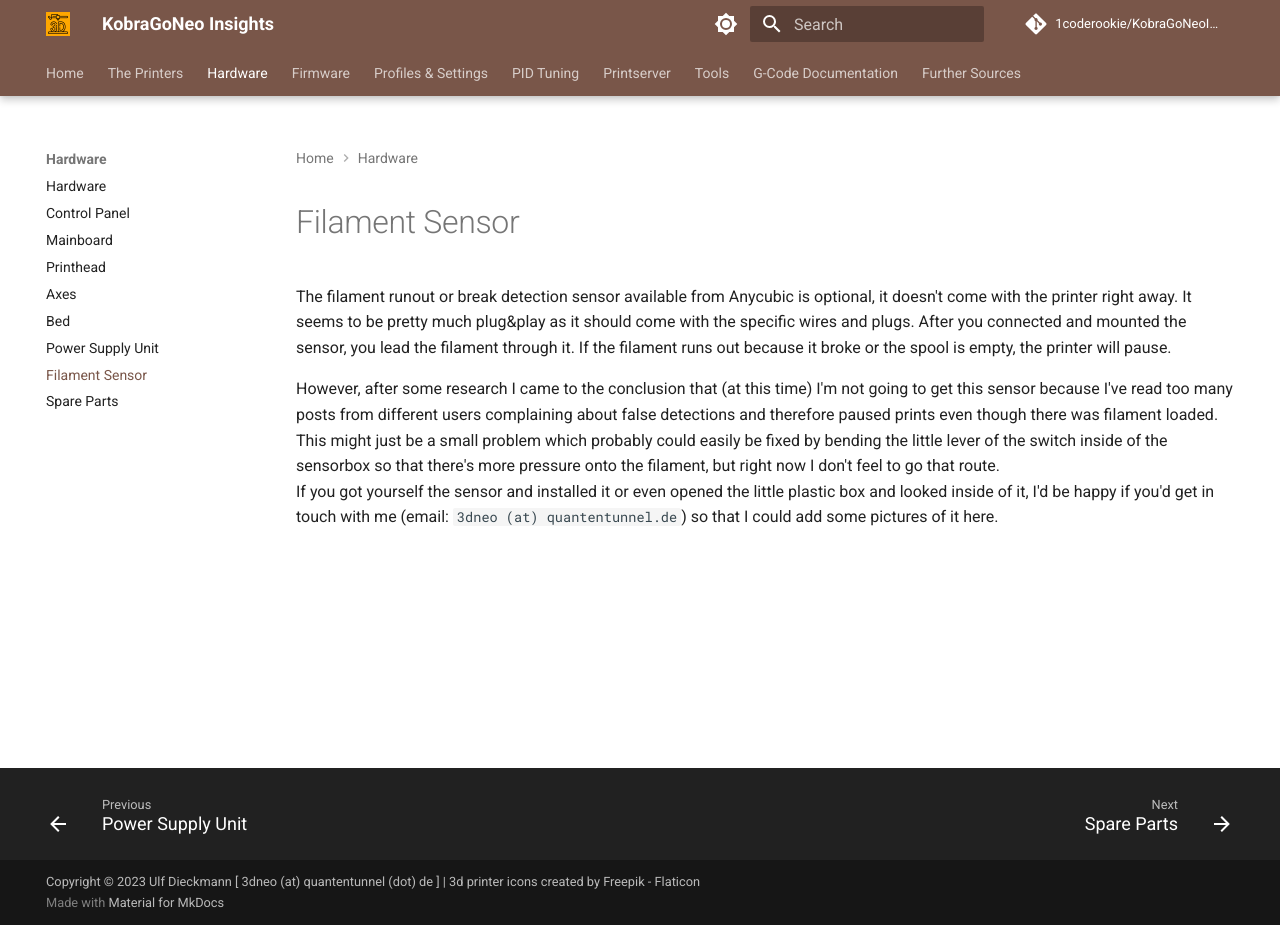
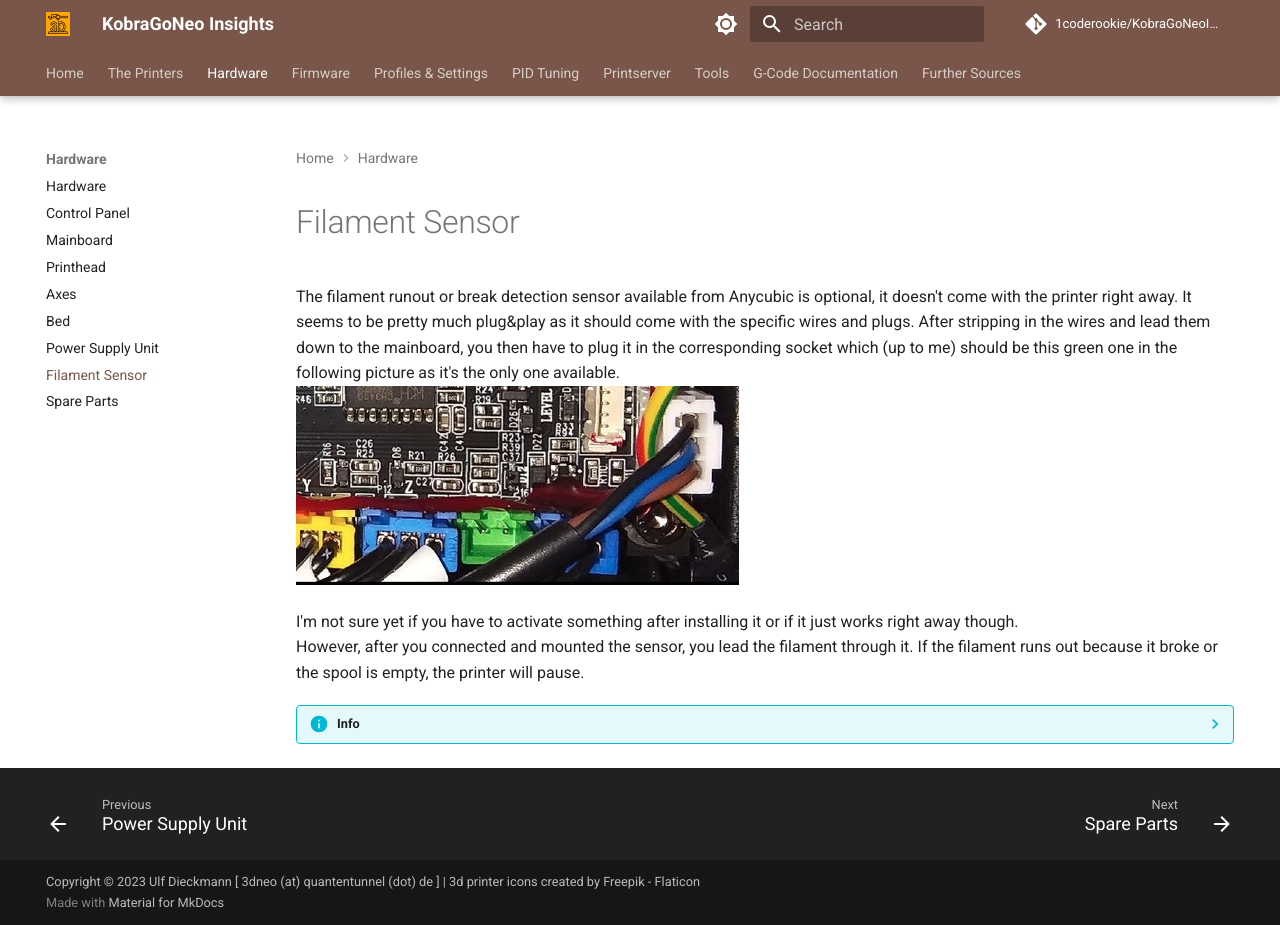
Before and after one commit to 1coderookie/KobraGoNeoInsights, an MkDocs documentation site: the page built from docs/hardware/filament_sensor.md, in a window 1280 px wide and 925 px high. Built offline with MkDocs 1.6.1 and Material for MkDocs 9.7.7, drawn with Linux system fonts in a browser that asks for light colours; comment, search, counter and statistics services are not loaded.

Commit message:
Update filament_sensor.md

```diff
--- a/docs/hardware/filament_sensor.md
+++ b/docs/hardware/filament_sensor.md
@@ -2,7 +2,13 @@
 
 # Filament Sensor
 
-The filament runout or break detection sensor available from Anycubic is optional, it doesn't come with the printer right away. It seems to be pretty much plug&play as it should come with the specific wires and plugs. After you connected and mounted the sensor, you lead the filament through it. If the filament runs out because it broke or the spool is empty, the printer will pause.
+The filament runout or break detection sensor available from Anycubic is optional, it doesn't come with the printer right away. It seems to be pretty much plug&play as it should come with the specific wires and plugs. After stripping in the wires and lead them down to the mainboard, you then have to plug it in the corresponding socket which (up to me) should be this green one in the following picture as it's the only one available.
+![Socket for the filament sensor](../assets/images/filament_sensor_mb-socket_web.jpg)
 
-However, after some research I came to the conclusion that (at this time) I'm not going to get this sensor because I've read too many posts from different users complaining about false detections and therefore paused prints even though there was filament loaded. This might just be a small problem which probably could easily be fixed by bending the little lever of the switch inside of the sensorbox so that there's more pressure onto the filament, but right now I don't feel to go that route.
-If you got yourself the sensor and installed it or even opened the little plastic box and looked inside of it, I'd be happy if you'd get in touch with me (email: `3dneo (at) quantentunnel.de`) so that I could add some pictures of it here.
+I'm not sure yet if you have to activate something after installing it or if it just works right away though.
+However, after you connected and mounted the sensor, you lead the filament through it. If the filament runs out because it broke or the spool is empty, the printer will pause.
+
+??? info
+
+    After doing some research I personally came to the conclusion that (at this time) I'm not going to get this sensor because I've read too many posts from different users complaining about false detections and therefore paused prints even though there was filament loaded. This might just be a small problem which probably could easily be fixed by bending the little lever of the switch inside of the sensorbox so that there's more pressure onto the filament, but right now I don't feel to go that route.
+    However, if you got yourself the sensor and installed it or even opened the little plastic box and looked inside of it, I'd be happy if you'd get in touch with me (email: `3dneo (at) quantentunnel.de`) so that I could add some pictures of it here and a little description about how to activate it if certain steps would be necessary to do so.
```
